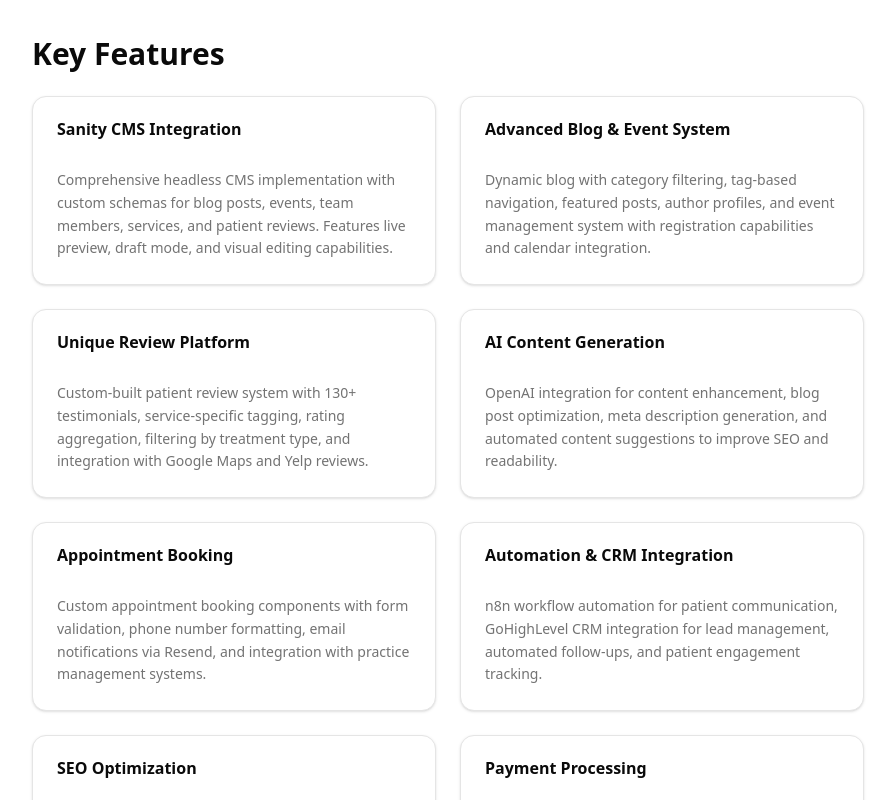
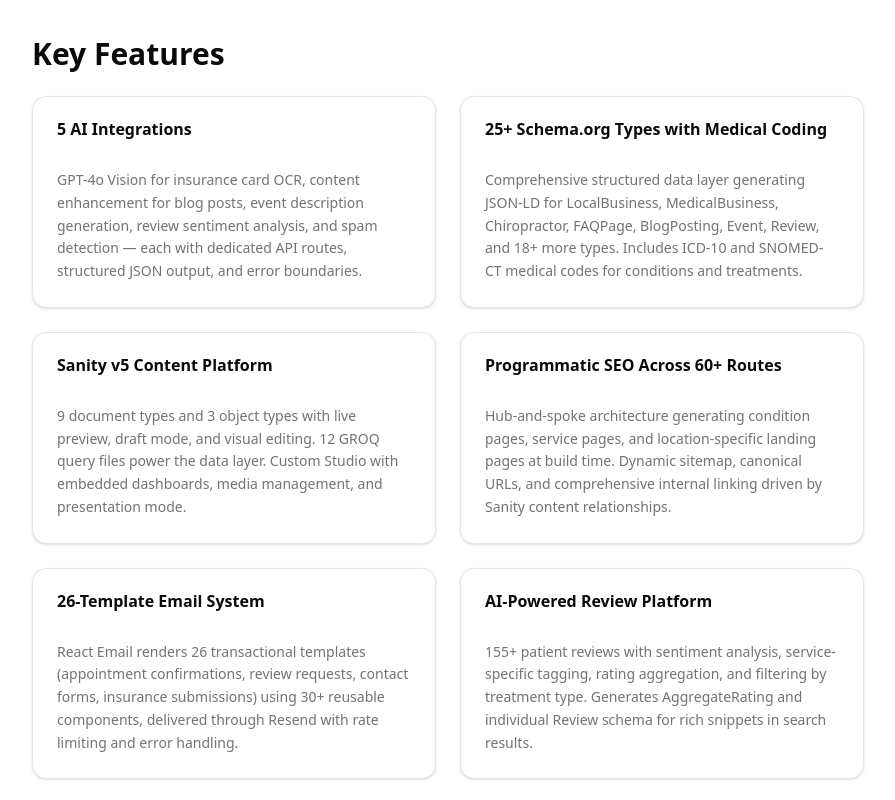
Before and after one commit to arndvs/arndvs, a Next.js app: page /projects/align-san-diego-family-chiropractic in a window 1280 px wide. Shown: the part 820-1620 px from the top of the page, without its empty margins (192-1087 px from the left). Built offline with nearby package versions, Linux system fonts and the light colour scheme.

Commit message:
content(alignsd): rewrite features with verified AI, Schema, email, testing data

```diff
--- a/src/app/projects/align-san-diego-family-chiropractic/page.tsx
+++ b/src/app/projects/align-san-diego-family-chiropractic/page.tsx
@@ -34,52 +34,52 @@ const pageData = {
     title: "Key Features",
     items: [
       {
-        id: "sanity-cms",
-        title: "Sanity CMS Integration",
+        id: "ai-integrations",
+        title: "5 AI Integrations",
         description:
-          "Comprehensive headless CMS implementation with custom schemas for blog posts, events, team members, services, and patient reviews. Features live preview, draft mode, and visual editing capabilities.",
+          "GPT-4o Vision for insurance card OCR, content enhancement for blog posts, event description generation, review sentiment analysis, and spam detection — each with dedicated API routes, structured JSON output, and error boundaries.",
       },
       {
-        id: "blog-events",
-        title: "Advanced Blog & Event System",
+        id: "schema-org",
+        title: "25+ Schema.org Types with Medical Coding",
         description:
-          "Dynamic blog with category filtering, tag-based navigation, featured posts, author profiles, and event management system with registration capabilities and calendar integration.",
+          "Comprehensive structured data layer generating JSON-LD for LocalBusiness, MedicalBusiness, Chiropractor, FAQPage, BlogPosting, Event, Review, and 18+ more types. Includes ICD-10 and SNOMED-CT medical codes for conditions and treatments.",
       },
       {
-        id: "reviews",
-        title: "Unique Review Platform",
+        id: "sanity-cms",
+        title: "Sanity v5 Content Platform",
         description:
-          "Custom-built patient review system with 130+ testimonials, service-specific tagging, rating aggregation, filtering by treatment type, and integration with Google Maps and Yelp reviews.",
+          "9 document types and 3 object types with live preview, draft mode, and visual editing. 12 GROQ query files power the data layer. Custom Studio with embedded dashboards, media management, and presentation mode.",
       },
       {
-        id: "ai-content",
-        title: "AI Content Generation",
+        id: "programmatic-seo",
+        title: "Programmatic SEO Across 60+ Routes",
         description:
-          "OpenAI integration for content enhancement, blog post optimization, meta description generation, and automated content suggestions to improve SEO and readability.",
+          "Hub-and-spoke architecture generating condition pages, service pages, and location-specific landing pages at build time. Dynamic sitemap, canonical URLs, and comprehensive internal linking driven by Sanity content relationships.",
       },
       {
-        id: "booking",
-        title: "Appointment Booking",
+        id: "email-system",
+        title: "26-Template Email System",
         description:
-          "Custom appointment booking components with form validation, phone number formatting, email notifications via Resend, and integration with practice management systems.",
+          "React Email renders 26 transactional templates (appointment confirmations, review requests, contact forms, insurance submissions) using 30+ reusable components, delivered through Resend with rate limiting and error handling.",
       },
       {
-        id: "automation",
-        title: "Automation & CRM Integration",
+        id: "review-platform",
+        title: "AI-Powered Review Platform",
         description:
-          "n8n workflow automation for patient communication, GoHighLevel CRM integration for lead management, automated follow-ups, and patient engagement tracking.",
+          "155+ patient reviews with sentiment analysis, service-specific tagging, rating aggregation, and filtering by treatment type. Generates AggregateRating and individual Review schema for rich snippets in search results.",
       },
       {
-        id: "seo",
-        title: "SEO Optimization",
+        id: "testing",
+        title: "57+ Automated Tests",
         description:
-          "Intricate hub-and-spoke content architecture with service pages, condition-specific landing pages, location-based SEO, schema markup, and comprehensive internal linking strategy.",
+          "Vitest and React Testing Library covering unit, integration, SEO validation, and E2E scenarios. Dedicated test suites verify Schema.org output, meta tag generation, and API endpoint responses.",
       },
       {
-        id: "payments",
-        title: "Payment Processing",
+        id: "aeo",
+        title: "Answer Engine Optimization",
         description:
-          "Stripe integration for online payments, package purchases, gift certificates, and subscription management for wellness programs and membership plans.",
+          "Machine-readable endpoints at /llms.txt and /llms-full.txt serve structured practice data to AI assistants. FAQ schema and medical condition markup provide direct answers for voice search and AI-powered discovery.",
       },
     ],
   },
```
